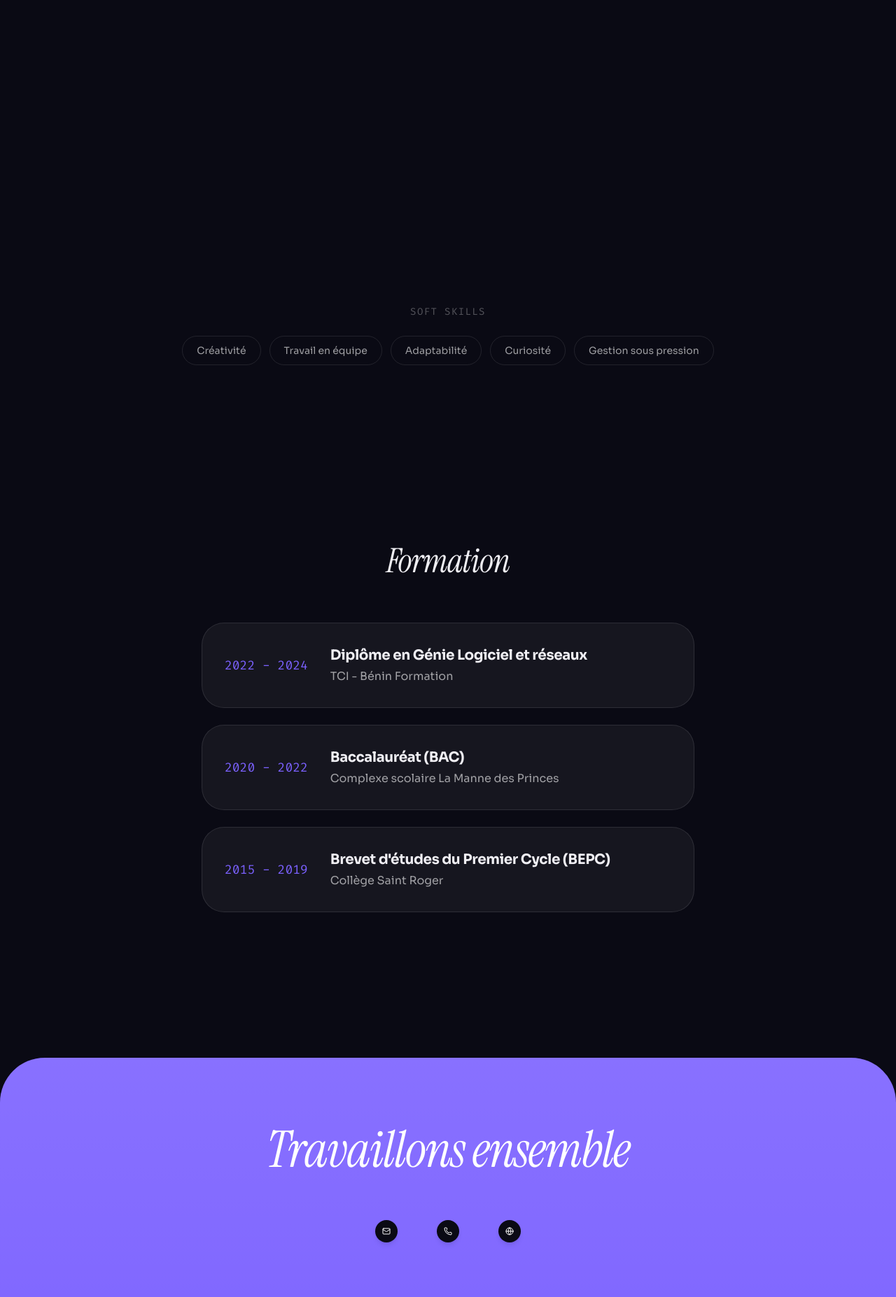
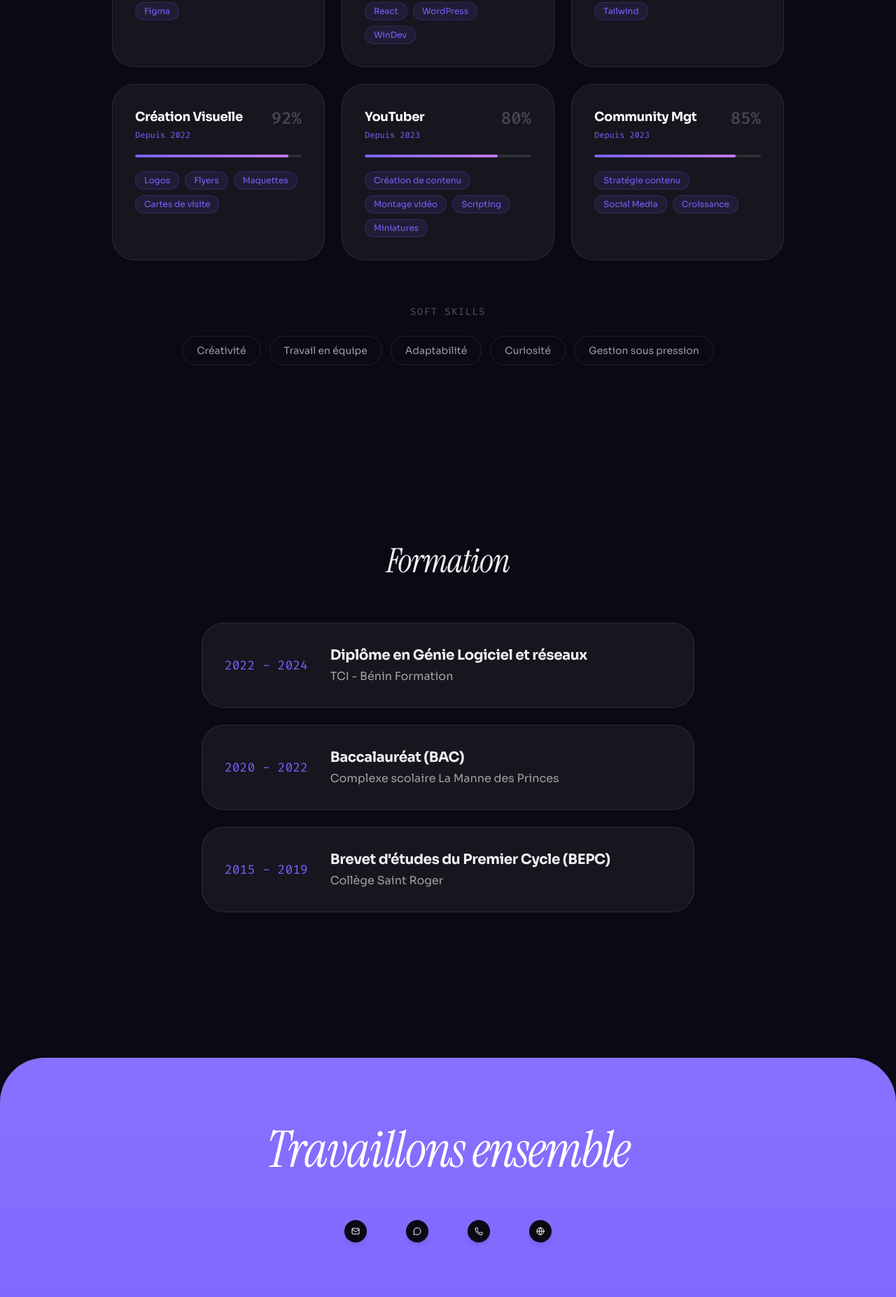
Before and after one commit to KOWOE/Mathias_Kowoe_CV, a React (Vite) app: page / in a window 1280 px wide. Shown: the part 3320-5174 px from the top of the page at 70% size. Built offline with nearby package versions, Linux system fonts and the light colour scheme.

Commit message:
Update contact links and add WhatsApp

```diff
--- a/src/App.jsx
+++ b/src/App.jsx
@@ -1,7 +1,7 @@
 import { useEffect, useRef, useState } from 'react';
 import gsap from 'gsap';
 import { ScrollTrigger } from 'gsap/ScrollTrigger';
-import { Mail, Phone, Download, Globe } from 'lucide-react';
+import { Mail, Phone, Download, Globe, MessageCircle } from 'lucide-react';
 
 gsap.registerPlugin(ScrollTrigger);
 
@@ -57,18 +57,21 @@ export default function App() {
       });
 
       // Skills Animation
-      gsap.from('.skill-card', {
+      gsap.fromTo('.skill-card',
+        { y: 30, opacity: 0, scale: 0.9 },
+        {
           scrollTrigger: {
             trigger: '#skills',
             start: 'top 80%',
           },
-        y: 30,
-        opacity: 0,
-        scale: 0.9,
+          y: 0,
+          opacity: 1,
+          scale: 1,
           duration: 0.6,
           stagger: 0.1,
           ease: 'back.out(1.7)'
-      });
+        }
+      );
 
       // Education Animation
       gsap.from('.edu-card', {
@@ -273,7 +276,7 @@ export default function App() {
 
         <div className="grid grid-cols-1 md:grid-cols-2 lg:grid-cols-3 gap-6">
           {skills.map((skill, index) => (
-            <div key={index} className="skill-card group bg-white/5 border border-white/10 p-8 rounded-[2rem] backdrop-blur-sm hover:border-accent/40 hover:bg-white/8 transition-all duration-300">
+            <div key={index} className="skill-card group bg-white/5 border border-white/10 p-8 rounded-[2rem] backdrop-blur-sm hover:border-accent/40 hover:bg-white/10 transition-all duration-300">
               <div className="flex items-start justify-between mb-5">
                 <div>
                   <h4 className="font-bold text-lg text-white">{skill.name}</h4>
@@ -338,13 +341,16 @@ export default function App() {
           <h2 className="text-5xl md:text-7xl font-serif italic mb-12">Travaillons ensemble</h2>
 
           <div className="flex flex-wrap justify-center gap-6 mb-16">
-            <a href="mailto:mathiaskowoeofficiel@gmail.com" className="contact-el flex items-center justify-center w-16 h-16 rounded-full bg-primary text-white hover:-translate-y-2 transition-transform shadow-lg">
+            <a href="mailto:mathiaskowoeofficiel@gmail.com" className="contact-el flex items-center justify-center w-16 h-16 rounded-full bg-primary text-white hover:-translate-y-2 transition-transform shadow-lg" title="Email">
               <Mail size={24} />
             </a>
-            <a href="tel:+22957307677" className="contact-el flex items-center justify-center w-16 h-16 rounded-full bg-primary text-white hover:-translate-y-2 transition-transform shadow-lg">
+            <a href="https://wa.me/2290157307677" target="_blank" rel="noreferrer" className="contact-el flex items-center justify-center w-16 h-16 rounded-full bg-primary text-white hover:-translate-y-2 transition-transform shadow-lg" title="WhatsApp">
+              <MessageCircle size={24} />
+            </a>
+            <a href="tel:+2290158161026" className="contact-el flex items-center justify-center w-16 h-16 rounded-full bg-primary text-white hover:-translate-y-2 transition-transform shadow-lg" title="Appel téléphonique">
               <Phone size={24} />
             </a>
-            <a href="https://Mathiaskowoe.42web.io" target="_blank" rel="noreferrer" className="contact-el flex items-center justify-center w-16 h-16 rounded-full bg-primary text-white hover:-translate-y-2 transition-transform shadow-lg">
+            <a href="https://mon-cv-self.vercel.app/" target="_blank" rel="noreferrer" className="contact-el flex items-center justify-center w-16 h-16 rounded-full bg-primary text-white hover:-translate-y-2 transition-transform shadow-lg" title="Site Web">
               <Globe size={24} />
             </a>
           </div>
```
Lines whose indentation alone changed are shown as unchanged.
